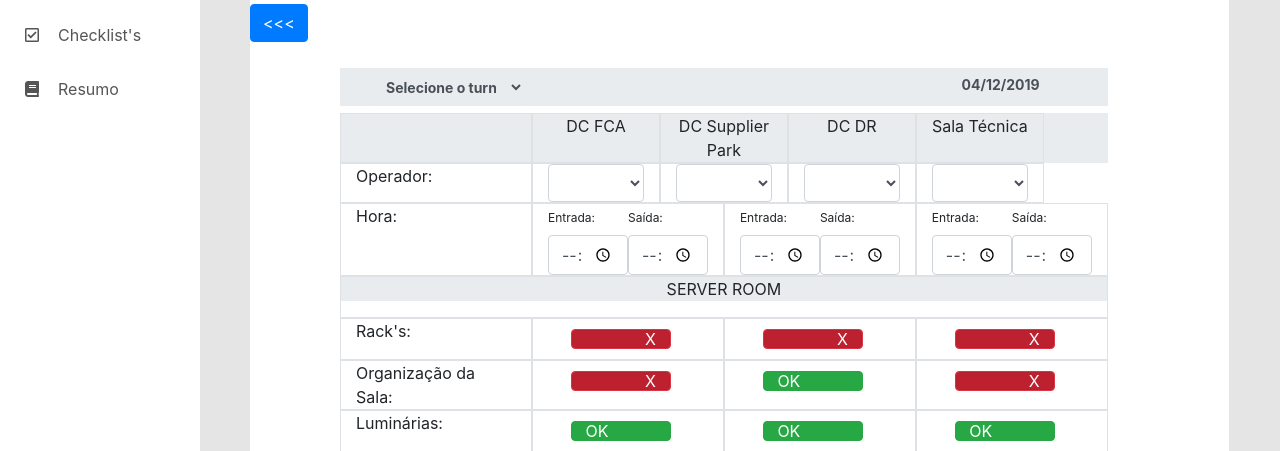
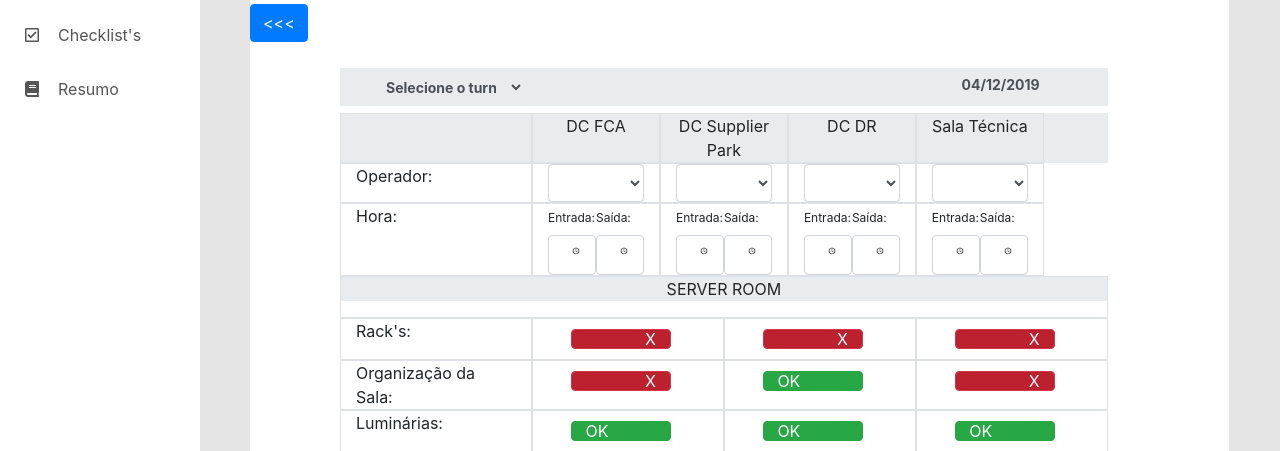
Before and after one commit to alissoncavalcanticma/sgd.test, a PHP site: page /view/cad_checklist.php in a window 1280 px wide. Shown: the part 146-597 px from the top of the page. Run offline with PHP 8.4, Linux system fonts and the light colour scheme; a user stored in the database is signed in; data comes from the database, SQL or seed files in the repository; some libraries are stand-ins or nearby versions.

Commit message:
Ajustes checklists form, adição DC DR

```diff
--- a/view/cad_checklist_form.php
+++ b/view/cad_checklist_form.php
@@ -141,7 +141,7 @@
 
                                                                         <option value="<?= $user['apelido'] ?>" <?php
                                                                             if(isset($id)){
-                                                                                if($chk['operador_sp'] == $user['apelido']){
+                                                                                if($chk['operador_dr'] == $user['apelido']){
                                                                                         echo "selected";
                                                                                     }
                                                                             }else{
@@ -202,7 +202,7 @@
                                                                 Hora:
                                                             </div>
                                                             <!-- HORA FCA -->
-                                                            <div class="col-md-3 table-bordered">
+                                                            <div class="col-md-2 table-bordered">
                                                                 <div style="width: 50%; float: left">
                                                                     <label style="font-size: 12px">Entrada:</label>
                                                                     <input name="entrada_fca" type="time" class="form-control input-format-center" value="<?= isset($id) ? $chk['entrada_fca'] : '' ?>">
@@ -214,7 +214,7 @@
                                                             </div>
                                                             <!-- END HORA FCA -->
                                                             <!-- HORA SP -->
-                                                            <div class="col-md-3 table-bordered">
+                                                            <div class="col-md-2 table-bordered">
                                                                 <div style="width: 50%; float: left">
                                                                     <label style="font-size: 12px">Entrada:</label>
                                                                     <input name="entrada_sp" type="time" class="form-control input-format-center" value="<?= isset($id) ? $chk['entrada_sp'] : '' ?>">
@@ -225,8 +225,20 @@
                                                                 </div>
                                                             </div>
                                                             <!-- END HORA SP -->
+                                                            <!-- HORA DR -->
+                                                            <div class="col-md-2 table-bordered">
+                                                                <div style="width: 50%; float: left">
+                                                                    <label style="font-size: 12px">Entrada:</label>
+                                                                    <input name="entrada_dr" type="time" class="form-control input-format-center" value="<?= isset($id) ? $chk['entrada_dr'] : '' ?>">
+                                                                </div>
+                                                                <div style="width: 50%; float: right">
+                                                                    <label style="font-size: 12px">Saída:</label>
+                                                                    <input name="saida_dr" type="time" class="form-control input-format-center" value="<?= isset($id) ? $chk['saida_dr'] : '' ?>">
+                                                                </div>
+                                                            </div>
+                                                            <!-- END HORA DR -->
                                                             <!-- HORA TR -->
-                                                            <div class="col-md-3 table-bordered">
+                                                            <div class="col-md-2 table-bordered">
                                                                 <div style="width: 50%; float: left">
                                                                     <label style="font-size: 12px">Entrada:</label>
                                                                     <input name="entrada_tr" type="time" class="form-control input-format-center" value="<?= isset($id) ? $chk['entrada_tr'] : '' ?>">
```
